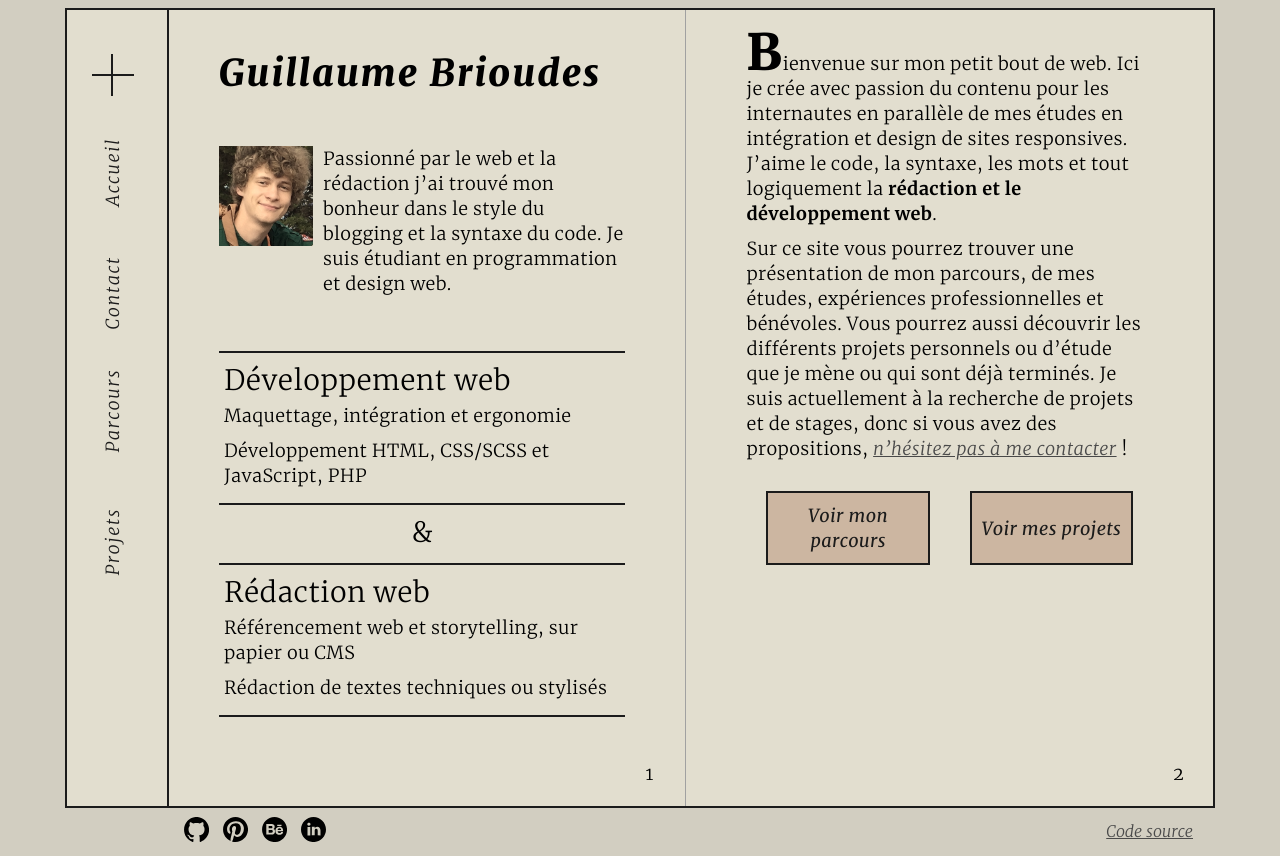
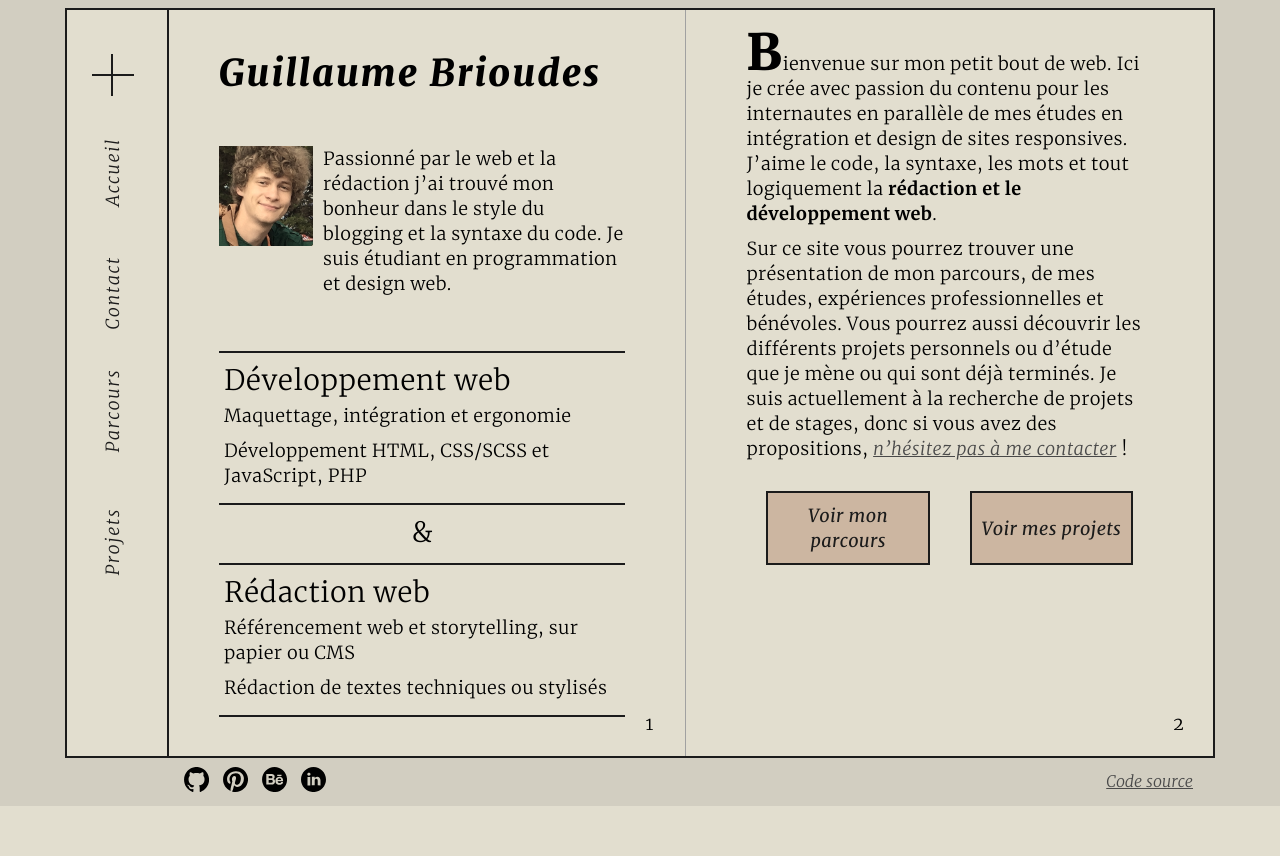
Before and after one commit to Myllaume/myllaume, a PHP site: page /index.php in a window 1280 px wide. After the commit the page ends 806 px from the top, so only its background shows below. Run offline with PHP 8.4, Linux system fonts and the light colour scheme.

Commit message:
Redirection 404 et flex hauteur

```diff
--- a/styles/main.css
+++ b/styles/main.css
@@ -234,7 +234,9 @@ body {
 @media (min-width: 1200px) {
   .wrapper {
     max-width: 1150px;
-    height: 800px;
+    height: 90vh;
+    max-height: 800px;
+    min-height: 750px;
   }
   .main {
     -webkit-box-orient: horizontal;
--- a/styles/scss/base/_page-settings.scss
+++ b/styles/scss/base/_page-settings.scss
@@ -134,7 +134,9 @@ body {
 
     .wrapper {
         max-width: 1150px;
-        height: 800px;
+        height: 90vh;
+        max-height: 800px;
+        min-height: 750px;
     }
 
     .main {
```
Also changed, not shown: .htaccess (added), 1 other file.
